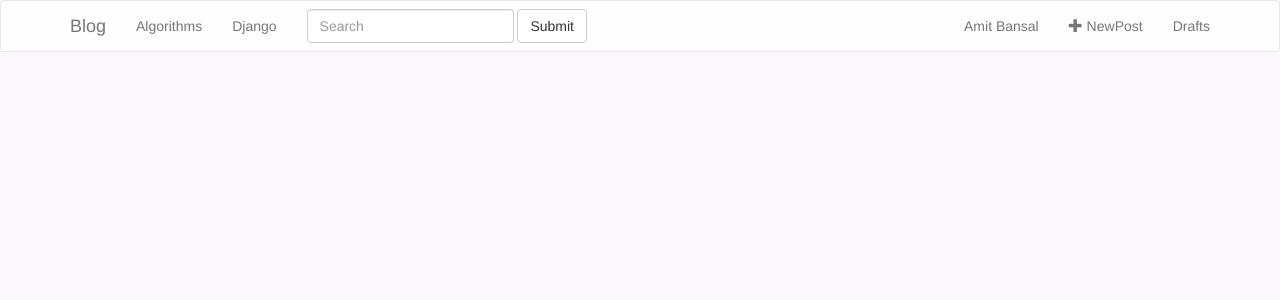
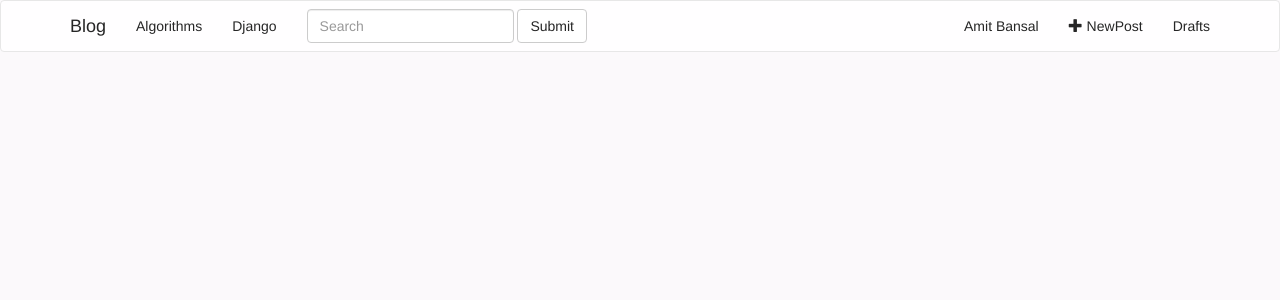
Before and after one commit to amitbansal7/TechBlog, a Django app: page / in a window 1280 px wide. Shown: the top 300 px of the page. Run offline with Django 3.2, Linux system fonts and the light colour scheme; the visitor is signed in with stand-in values (Sample User, id 1); data that the repository does not hold is empty; some libraries are stand-ins or nearby versions.

Commit message:
base.html

```diff
--- a/src/myapp/templates/base.html
+++ b/src/myapp/templates/base.html
@@ -7,33 +7,35 @@
 </head>
 <body style="background-color:#fbf9fb;">
 	<nav style="background-color:#fffeff;"class="navbar navbar-default">
+
 		<div class="container">
 			<ul class="nav navbar-nav">
-				<li><a href="{% url 'post_list' %}" class="navbar-brand bigbrand">Blog</a></li>
+				<li><a style="color:#262626;" href="{% url 'post_list' %}" class="navbar-brand bigbrand">Blog</a></li>
 			</ul>
 
 			<ul class="nav navbar-nav">
-				<li><a href="{% url 'post_tag' post_tag='algorithms' %}">Algorithms</a></li>
-				<li><a href="{% url 'post_tag' post_tag='django' %}">Django</a></li>
+				<li><a style="color:#262626;" href="{% url 'post_tag' post_tag='algorithms' %}">Algorithms</a></li>
+				<li><a style="color:#262626;" href="{% url 'post_tag' post_tag='django' %}">Django</a></li>
 			</ul>
 			<form class="navbar-form navbar-left" action="{% url 'post_list'%}" method="post">
 				{% csrf_token %}
 		        <div class="form-group">
-		          <input type="text" class="form-control" placeholder="Search" name="qry">
+		          <input type="text" style="color:#262626;" class="form-control" placeholder="Search" name="qry">
 		        </div>
-		        <button type="submit" class="btn btn-default">Submit</button>
+		        <button type="submit" style="color:#262626;" class="btn btn-default">Submit</button>
       		</form>
 			<ul class="nav navbar-nav navbar-right">
-				<li><a href="http://amitbansal7.com">Amit Bansal</a></li>
+				<li><a style="color:#262626;" href="http://amitbansal7.com">Amit Bansal</a></li>
 				{% if user.is_authenticated %}
 				<li>
-					<a href="{% url 'post_create' %}">
+					<a href="{% url 'post_create' %}" style="color:#262626;">
 						<span class="glyphicon glyphicon-plus"></span>
 						NewPost
+
 					</a>
 				</li>
 				<li>
-					<a href="{% url 'post_draft' %}">
+					<a href="{% url 'post_draft' %}" style="color:#262626;">
 						Drafts
 					</a>
 				</li>
```
